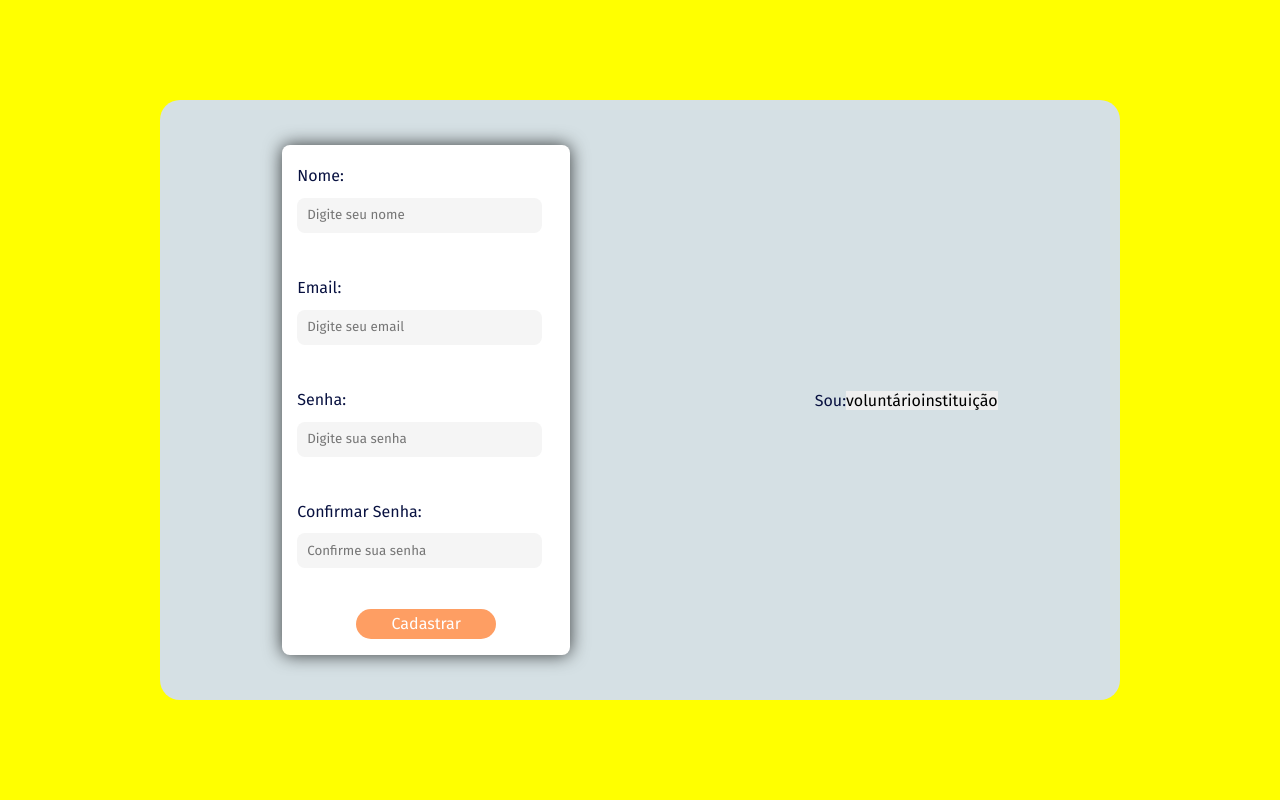
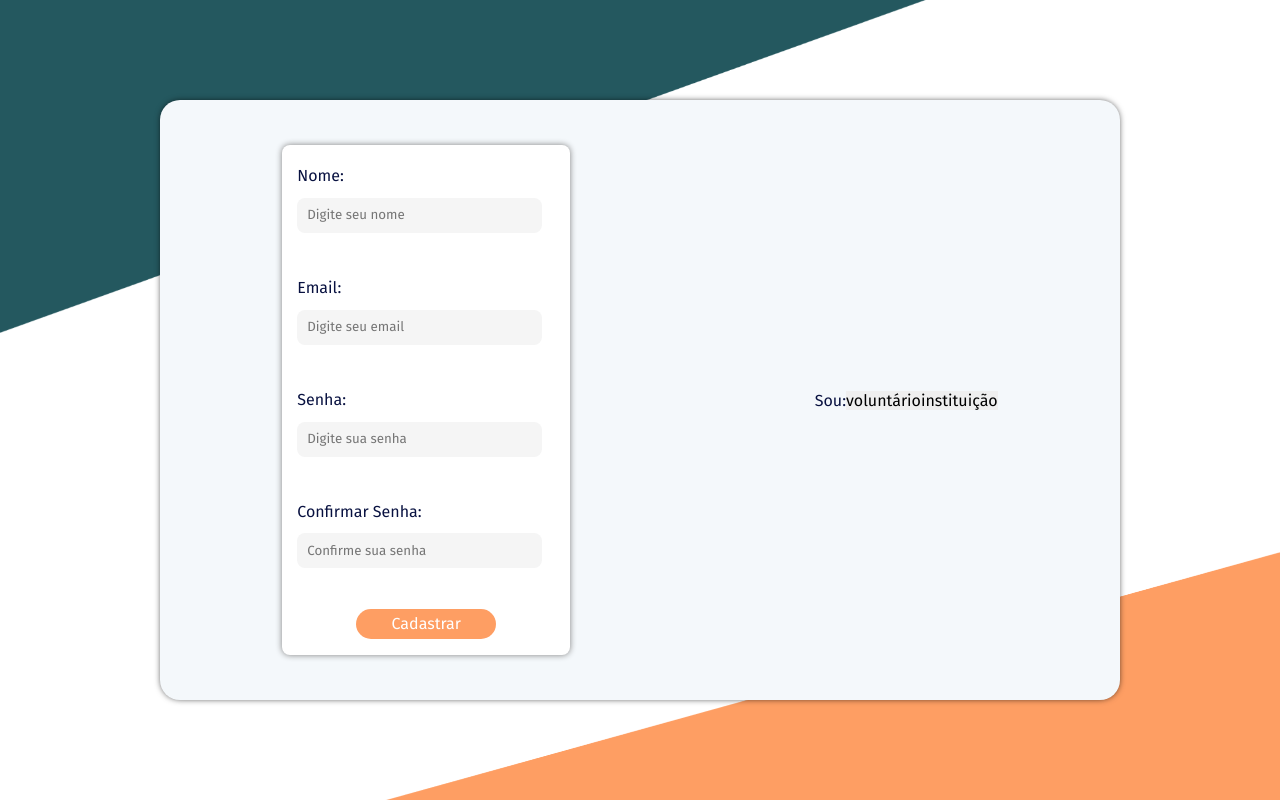
Before and after one commit to luanagomesz/sou-voluntario, a React (Create React App) app: page /Register in a window 1280 px wide. Built offline with nearby package versions, Linux system fonts and the light colour scheme; a web font is replaced by a local one.

Commit message:
feat: ajustments to signup components

```diff
--- a/src/Components/FormInst/index.jsx
+++ b/src/Components/FormInst/index.jsx
@@ -1,7 +1,6 @@
 import { useForm } from "react-hook-form";
 import * as yup from "yup";
 import { yupResolver } from "@hookform/resolvers/yup";
-import { useState } from "react";
 import { Input } from "../Input";
 import { Form, Button,Center } from "./style";
 
--- a/src/Components/FormInst/style.js
+++ b/src/Components/FormInst/style.js
@@ -12,7 +12,7 @@ flex-direction: column;
 justify-content: space-around;
 background-color: #fff;
 border-radius: 8px;
-box-shadow: 0px 0px 18px 0px rgba(0,0,0,0.75);
+box-shadow: 0px 0px 6px 0px rgba(128,128,128,1);
 
 `
 export const Button = styled.button`
--- a/src/Components/FormUser/index.jsx
+++ b/src/Components/FormUser/index.jsx
@@ -2,12 +2,10 @@ import { useForm } from "react-hook-form";
 import * as yup from "yup";
 import { yupResolver } from "@hookform/resolvers/yup";
 import { Input } from "../Input";
-import { useState } from "react";
 
 import { Form, Button, Center } from "./style";
 
 export const FormUser = () => {
-  const [volunter, setVolunter] = useState(true);
 
   const formSchema = yup.object().shape({
     name: yup.string().required("Informe o seu nome").min(3, "Nome inválido"),
--- a/src/Components/FormUser/style.js
+++ b/src/Components/FormUser/style.js
@@ -12,7 +12,7 @@ flex-direction: column;
 justify-content: space-around;
 background-color: #fff;
 border-radius: 8px;
-box-shadow: 0px 0px 18px 0px rgba(0,0,0,0.75);
+box-shadow: 0px 0px 6px 0px rgba(128,128,128,1);
 
 `
 export const Button = styled.button`
--- a/src/Pages/Register/index.jsx
+++ b/src/Pages/Register/index.jsx
@@ -2,12 +2,14 @@ import { useState } from "react";
 import { FormUser } from "../../Components/FormUser";
 import { FormInst } from "../../Components/FormInst";
 
-import { Background, Modal} from "./style";
+import { Background, Modal, BackgroundBottom, BackgroundTop } from "./style";
 
 export const Register = () => {
   const [volunter, setVolunter] = useState(true);
 
   return (
+    <>
+      <BackgroundTop />
       <Background>
         <Modal>
           {volunter ? <FormUser /> : <FormInst />}
@@ -18,5 +20,7 @@ export const Register = () => {
           </div>
         </Modal>
       </Background>
+      <BackgroundBottom />
+    </>
   );
 };
--- a/src/Pages/Register/style.js
+++ b/src/Pages/Register/style.js
@@ -1,26 +1,45 @@
 import styled from "styled-components";
+import bgtop from "../../assets/img/bgtop.png"
+import bgbottom from "../../assets/img/bgbottom.png"
 
 export const Background = styled.div`
   min-height: 100vh;
   width: 100vw;
-  background: yellow;
+  background: #fff;
   display: flex;
   align-items: center;
   justify-content: center;
 `;
+
+export const BackgroundTop = styled.img.attrs({ src: `${bgtop}` })`
+  position: absolute;
+  z-index: 1;
+  width: 75%;
+  height: 43vh;
+`;
+
+export const BackgroundBottom = styled.img.attrs({ src: `${bgbottom}` })`
+  position: absolute;
+  z-index: 1;
+  width: 70%;
+  height: 31vh;
+  right: 0px;
+  bottom: 0px;
+  `
 
 export const Modal = styled.div`
   width: 75vw;
   height: 75vh;
   min-height: 480px;
   border-radius: 20px;
-  background-color: #D5E0E4;
-
+  background-color: #F4F8FB;
   display: flex;
   align-items: center;
   align-content: space-around;
   justify-content: space-around;
   flex-wrap: wrap;
+  z-index: 2;
+  box-shadow: 0px 0px 6px -1px rgba(0,0,0,0.75);
 `;
 
 export const Title = styled.h2`
```
Also changed, not shown: src/assets/img/bgbottom.png (added), src/assets/img/bgtop.png (added). Lines whose indentation alone changed are shown as unchanged.
